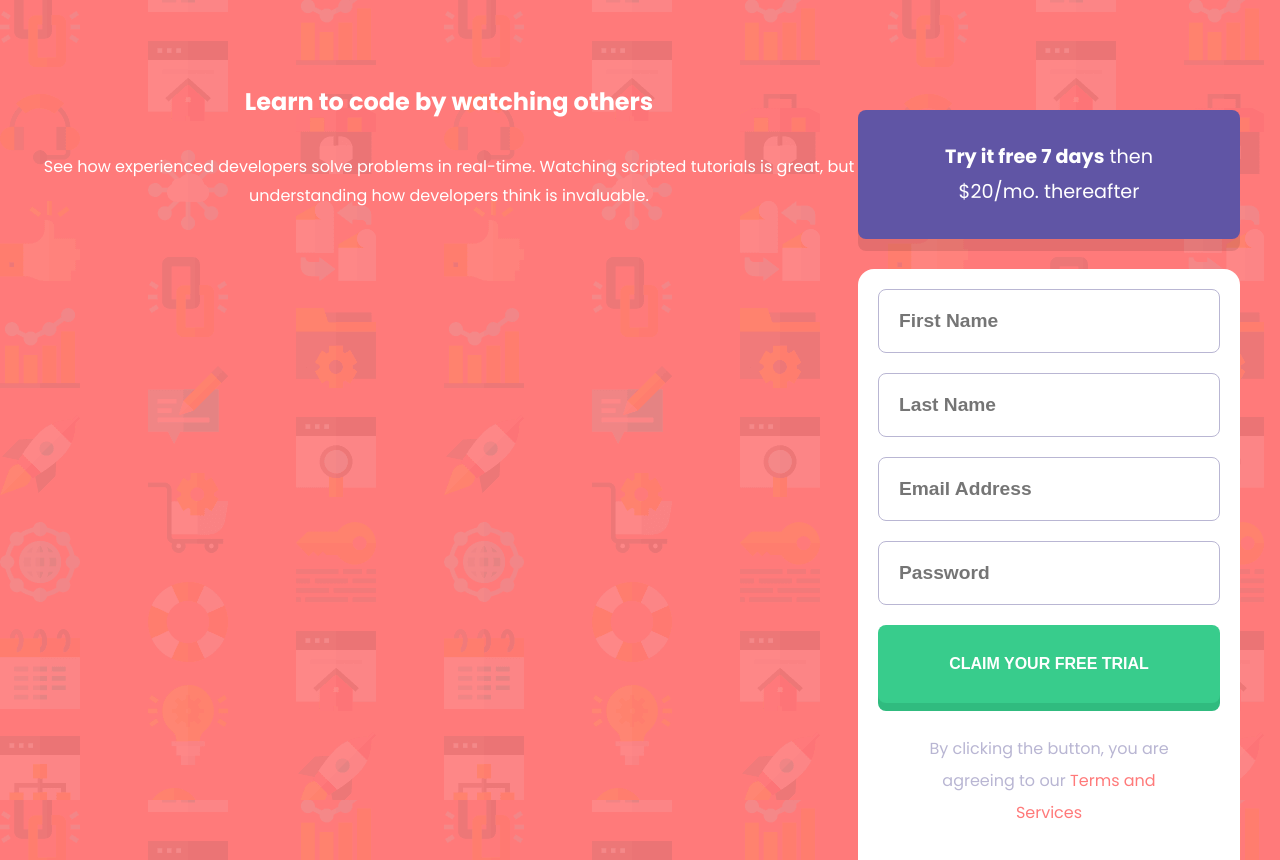
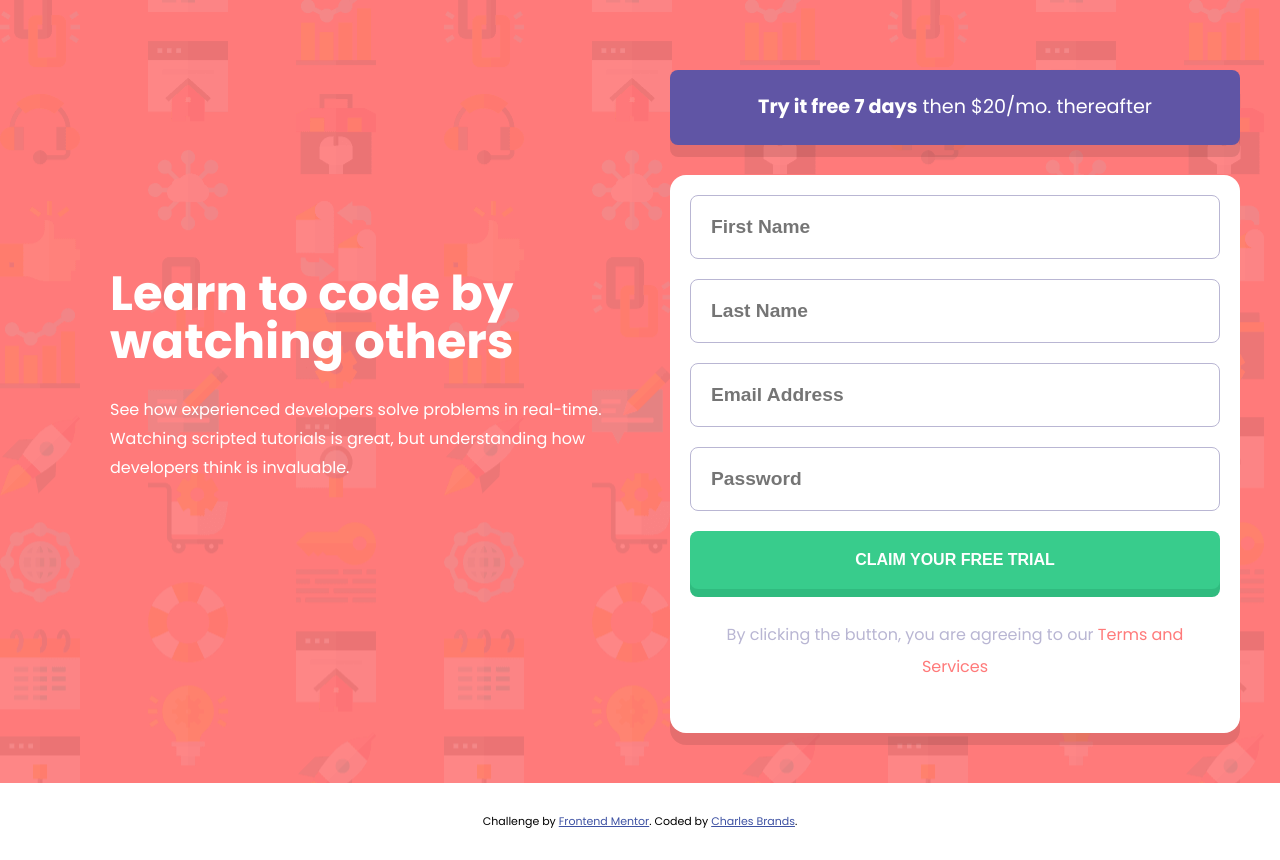
Before and after one commit to cbrands/signup-form-with-validation, a plain HTML site: page index.html in a window 1280 px wide. Shown: the top 860 px of the page. Drawn offline with Linux system fonts and the light colour scheme.

Commit message:
desktop styling

```diff
--- a/css/style.css
+++ b/css/style.css
@@ -15,7 +15,6 @@ body {
   font-family: 'Poppins', sans-serif;
   font-weight: 400;
   text-align: center;
-  color: white;
 }
 
 main {
@@ -23,6 +22,7 @@ main {
   background-color: var(--red);
   padding: 80px 40px;
   line-height: 1.8;
+  color: white;
 }
 
 p {
@@ -49,7 +49,7 @@ p {
   width: 100%;
   border: 1px solid var(--grayish-blue);
   border-radius: 8px;
-  color: var(--grayish-blue);
+  color: var(--dark-blue);
 }
 
 .btn {
@@ -119,7 +119,33 @@ p {
 @media (min-width: 700px) {
   main {
     background-image: url(../images/bg-intro-desktop.png);
-    display: flex;
-    flex-direction: row;
+    padding: 40px;
+    display: grid;
+    grid-template-columns: 1fr 1fr;
+    grid-column-gap: 60px;
+  }
+
+  .interactive {
+    max-width: 600px;
+  }
+  .intro {
+    text-align: left;
+    max-width: 500px;
+    align-self: center;
+    justify-self: right;
+  }
+
+  .btn--green,
+  .btn--purple {
+    padding: 20px;
+  }
+
+  .form__text {
+    width: 95%
+  }
+
+  h1 {
+    font-size: 3rem;
+    line-height: 1;
   }
 }
```
